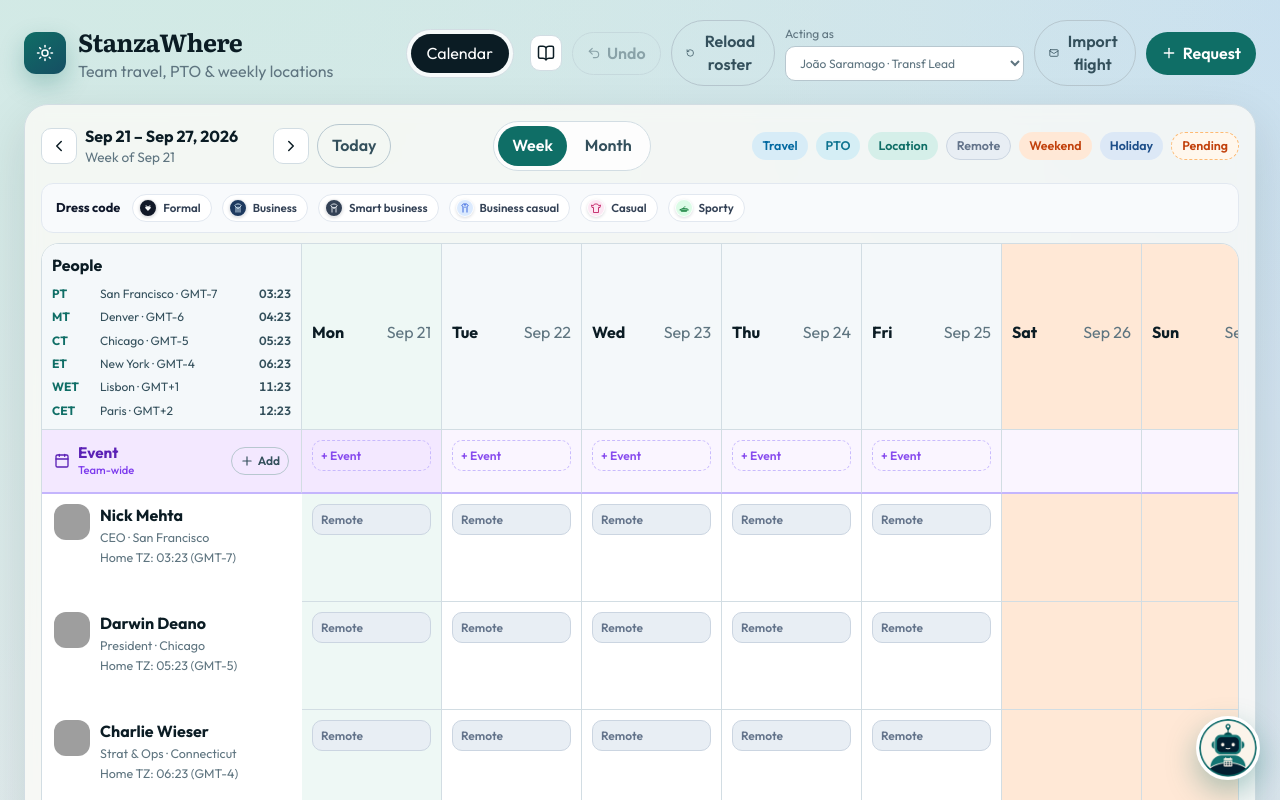
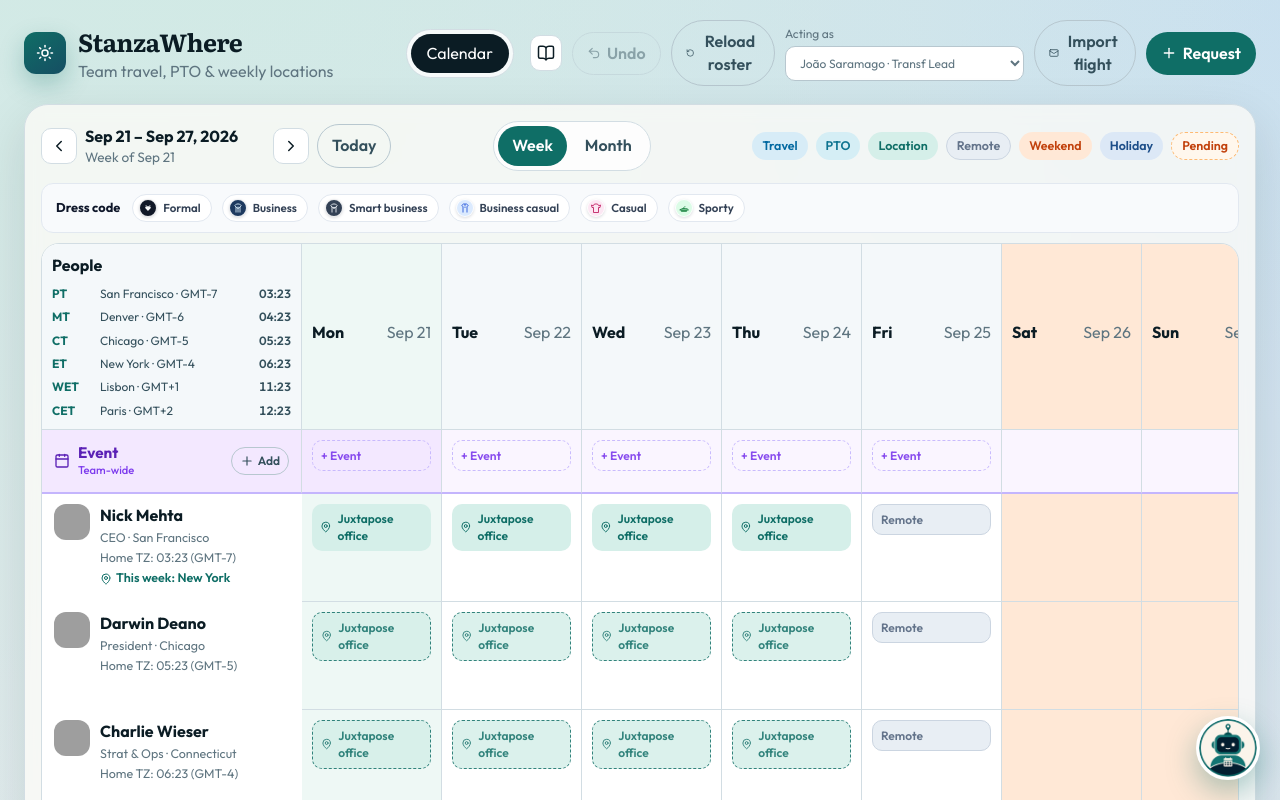
Before and after one commit to jgsaramago/stanzawhere-app, a React (Vite) app: page / in a window 1280 px wide. Shown: the top 800 px of the page. Built offline with nearby package versions, Linux system fonts and the light colour scheme; grey boxes are pictures that could not be loaded.

Commit message:
Show Nick, Charlie, and Darwin in New York (Juxtapose) Mon–Thu this week.
Co-authored-by: Cursor <cursoragent@cursor.com>

```diff
--- a/src/App.tsx
+++ b/src/App.tsx
@@ -1276,10 +1276,12 @@ function addEvents(events: ScheduleEvent[]) {
                                             ? event.title
                                             : event.type === 'location'
                                               ? event.hotel
-                                                ? `Hotel: ${event.hotel}`
-                                                : event.title.startsWith('Hotel')
-                                                  ? event.title
-                                                  : 'Hotel: TBD'
+                                                ? event.hotel.startsWith('Hotel')
+                                                  ? event.hotel
+                                                  : `Hotel: ${event.hotel}`
+                                                : event.title ||
+                                                  event.location ||
+                                                  meta.label
                                               : isStart
                                                 ? event.title
                                                 : event.location || meta.label}
--- a/src/data/seed.ts
+++ b/src/data/seed.ts
@@ -507,6 +507,30 @@ export function buildFixedDemoEvents(now = new Date()): ScheduleEvent[] {
     }
   }
 
+  // Nick, Charlie, Darwin — New York / Juxtapose office Mon–Thu this week
+  for (const personId of ['nick', 'charlie', 'darwin'] as const) {
+    const person = PEOPLE.find((p) => p.id === personId)
+    if (!person) continue
+    const approved = !person.approverId
+    events.push({
+      id: `demo_juxtapose_nyc_${personId}`,
+      personId,
+      type: 'location',
+      title: 'Juxtapose office',
+      startDate: '2026-09-21',
+      endDate: '2026-09-24',
+      location: 'New York',
+      countryCode: 'US',
+      notes: 'Juxtapose office — Mon–Thu',
+      status: approved ? 'approved' : 'pending',
+      requestedBy: personId,
+      approverId: person.approverId,
+      reviewedBy: approved ? personId : undefined,
+      createdAt: ts,
+      updatedAt: ts,
+    })
+  }
+
   return events
 }
 
```
